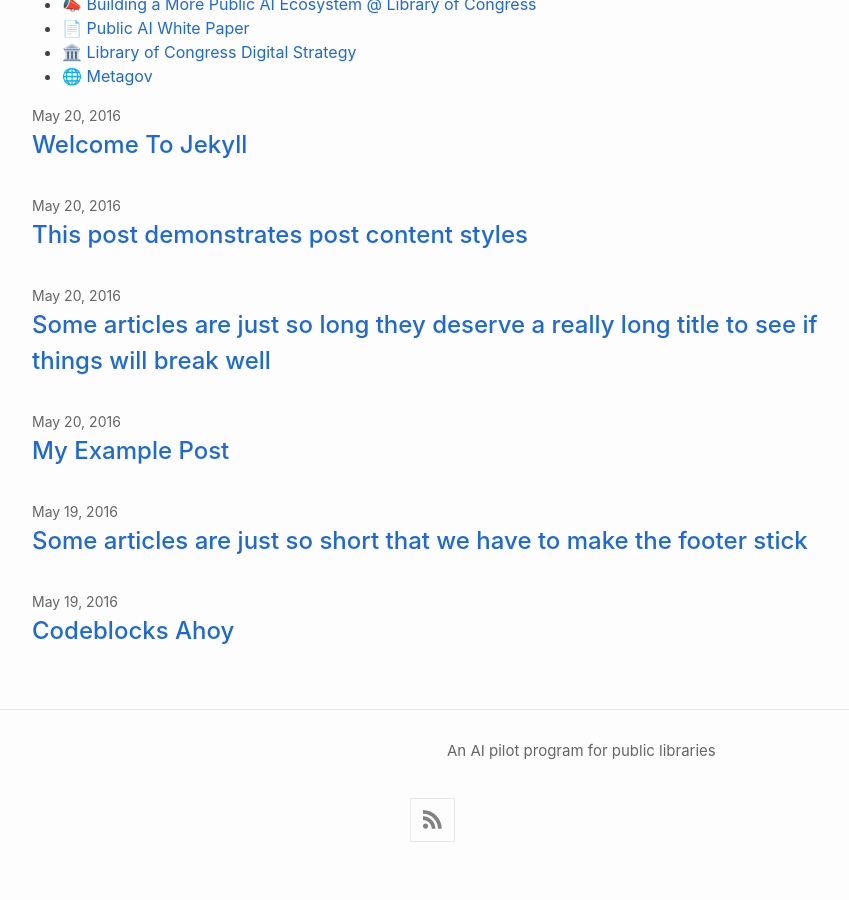
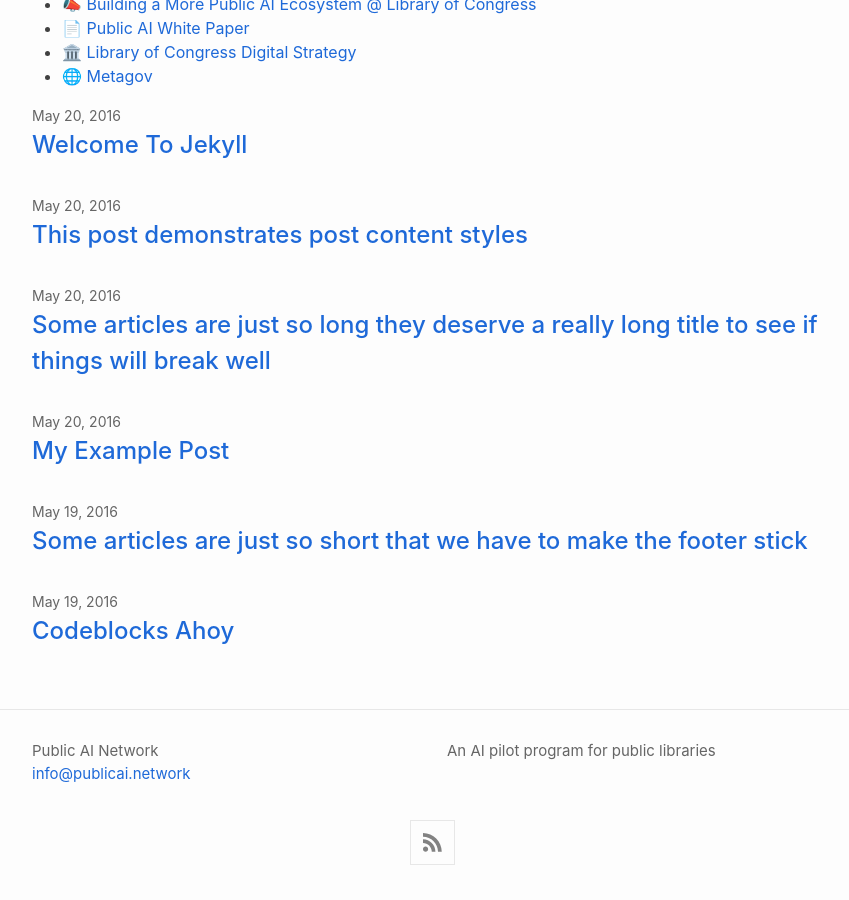
Before and after one commit to manymodels/publicai.us, a Jekyll site: the page built from index.md, in a window 1280 px wide and 900 px high, scrolled down 1764 px. Shown: the whole window, without its empty margins (208-1057 px from the left). Built offline with Jekyll 4.4.1, drawn with Linux system fonts in a browser that asks for light colours; before the commit the page ends 2642 px from its top, so only the background shows below that; some of the changed lines change nothing that is shown.

Commit message:
Update _config.yml

```diff
--- a/_config.yml
+++ b/_config.yml
@@ -1,40 +1,85 @@
-theme: null
+theme: minima
 title: Building Public AI with Libraries
 description: An AI pilot program for public libraries
+author:
+  name: Public AI Network
+  email: info@publicai.network
+
+# Plugins
+plugins:
+  - jekyll-feed
+  - jekyll-seo-tag
 
 # Theme-specific settings
+minima:
 
-minima:
-  # Minima date format.
-  # Refer to https://shopify.github.io/liquid/filters/date/ if you want to customize this.
-  #
-  # date_format: "%b %-d, %Y"
+# Minima-specific settings (applicable to Minima v3 and above only)
+# -----------------------------------------------------------------
+#
+#  *All described config keys below should be nested under the top-level
+#   `minima` key.*
+#
+# minima:
+#   Minima skin selection. Available skins are:
+#     * classic            Default, light color scheme.
+#     * dark               Dark variant of the classic skin.
+#     * auto               Adaptive skin based on the classic and dark skins.
+#     * solarized-light    Light variant of solarized color scheme.
+#     * solarized-dark     Dark variant of solarized color scheme.
+#     * solarized          Adaptive skin for solarized color scheme skins.
+#   skin: auto
+#
+#   Specific pages for site navigation.
+#     If you wish to link only specific pages in the site-navigation, use this
+#     and list the `path` property (as represented via Liquid) of the pages in
+#     the order they should be rendered.
 
-  # Generate social links in footer.
-  #
-  # social_links:
-  #   - { platform: devto,          user_url: "https://dev.to/jekyll" }
-  #   - { platform: dribbble,       user_url: "https://dribbble.com/jekyll" }
-  #   - { platform: facebook,       user_url: "https://www.facebook.com/jekyll" }
-  #   - { platform: flickr,         user_url: "https://www.flickr.com/photos/jekyll" }
-  #   - { platform: github,         user_url: "https://github.com/jekyll/minima" }
-  #   - { platform: google_scholar, user_url: "https://scholar.google.com/citations?user=qc6CJjYAAAAJ" }
-  #   - { platform: instagram,      user_url: "https://www.instagram.com/jekyll" }
-  #   - { platform: keybase,        user_url: "https://keybase.io/jekyll" }
-  #   - { platform: linkedin,       user_url: "https://www.linkedin.com/in/jekyll" }
-  #   - { platform: microdotblog,   user_url: "https://micro.blog/jekyll" }
-  #   - { platform: pinterest,      user_url: "https://www.pinterest.com/jekyll" }
-  #   - { platform: stackoverflow,  user_url: "https://stackoverflow.com/users/1234567/jekyll" }
-  #   - { platform: telegram,       user_url: "https://t.me/jekyll" }
-  #   - { platform: twitter,        user_url: "https://twitter.com/jekyllrb" }
-  #   - { platform: youtube,        user_url: "https://www.youtube.com/jekyll" }
-
-# If you want to link only specific pages in your header, uncomment this and add the path to the pages in
-# order as they should show up.
-#
-header_pages:
+nav_pages:
 - utah.md
 
-# Set to `true` to show excerpts on the homepage.
+#   Set to `true` to show excerpts on the homepage.
+show_excerpts: false
 #
-show_excerpts: false
+#   Minima date format.
+#     The default value is "%b %d, %Y" (e.g. Nov 14, 2023).
+#     Refer to https://shopify.github.io/liquid/filters/date/ for valid values
+#   date_format: "%b-%d-%Y"
+#
+#   Social Media Links.
+#     Renders icons via Font Awesome Free webfonts CDN, based on ordered list of
+#     entries. Valid entry keys:
+#       * title    Tooltip rendered on hovering over icon.
+#       * icon     Font Awesome icon id. `github` corresponds to `fa-github`.
+#       * url      Full URL of social profile.
+#   social_links:
+#     - title: Minima Theme repository at GitHub
+#       icon: github
+#       url: "https://github.com/jekyll/minima"
+#     - title: Jekyll at X (formerly Twitter)
+#       icon: x-twitter
+#       url: "https://x.com/jekyllrb"
+#
+#   Hide syndication feed subscription link.
+#     RSS / Atom feed link is always rendered as the last item of social-links
+#     list. Set below key to `true` to not have the link to feed rendered as
+#     part of social-links list.
+#   hide_site_feed_link: false
+
+# Site-wide settings
+# ------------------
+#
+# title: Your awesome title
+#
+#
+# The `>` after `description:` means to ignore line-breaks until next key. If
+#   you wish to omit the line-break after the end of text, use `>-` instead.
+# description: >
+#   Write an awesome description for your new site here. You can edit this line
+#   in _config.yml. It will appear in your document head meta (for Google search
+#   results) and in your feed.xml site description.
+
+# Uncomment the following setting if you wish to disable deprecation warnings
+#   from newer versions of sass converter. Adapt as required.
+# sass:
+#   quiet_deps: true
+#   silence_deprecations: [import]
```
